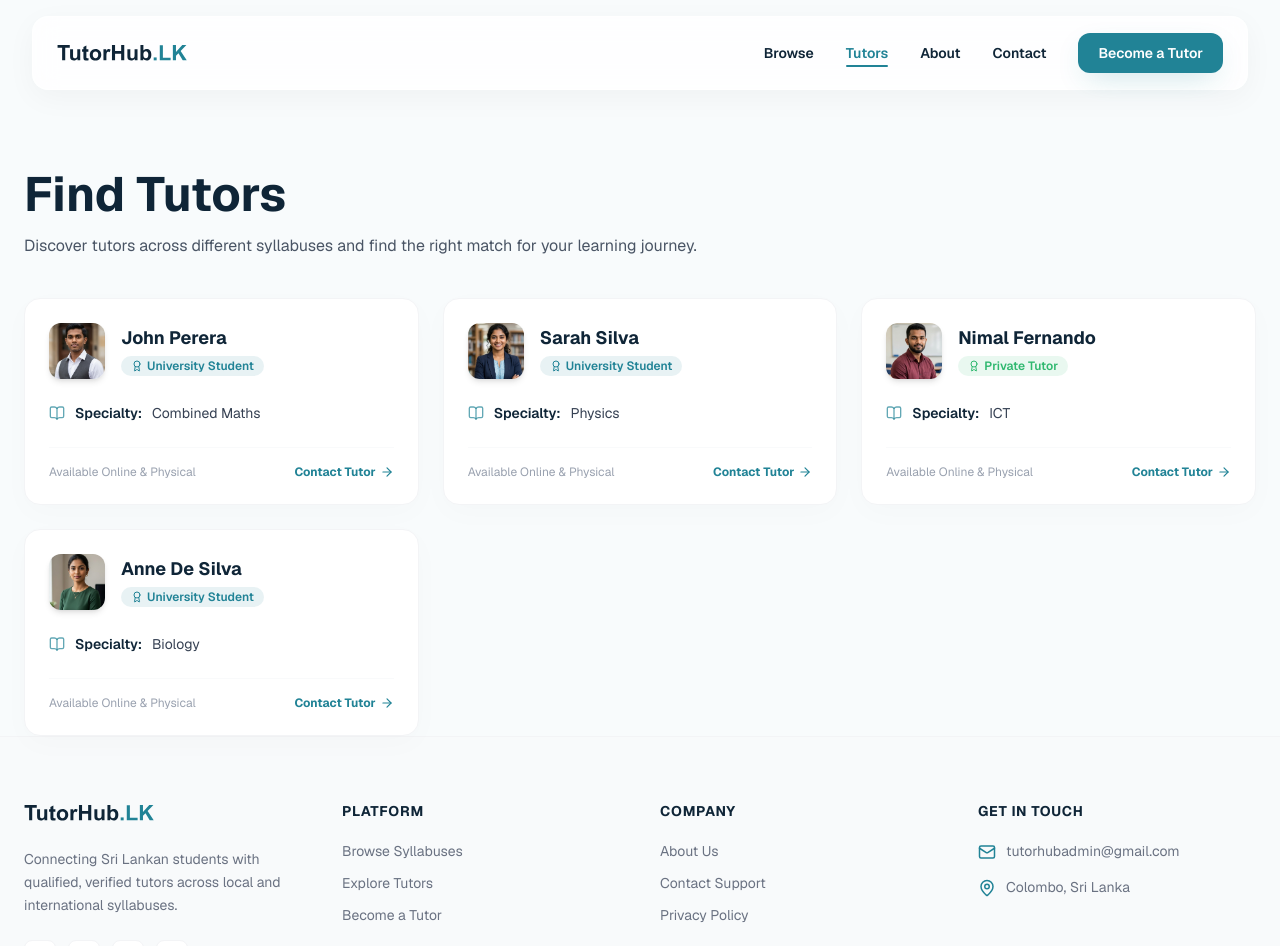
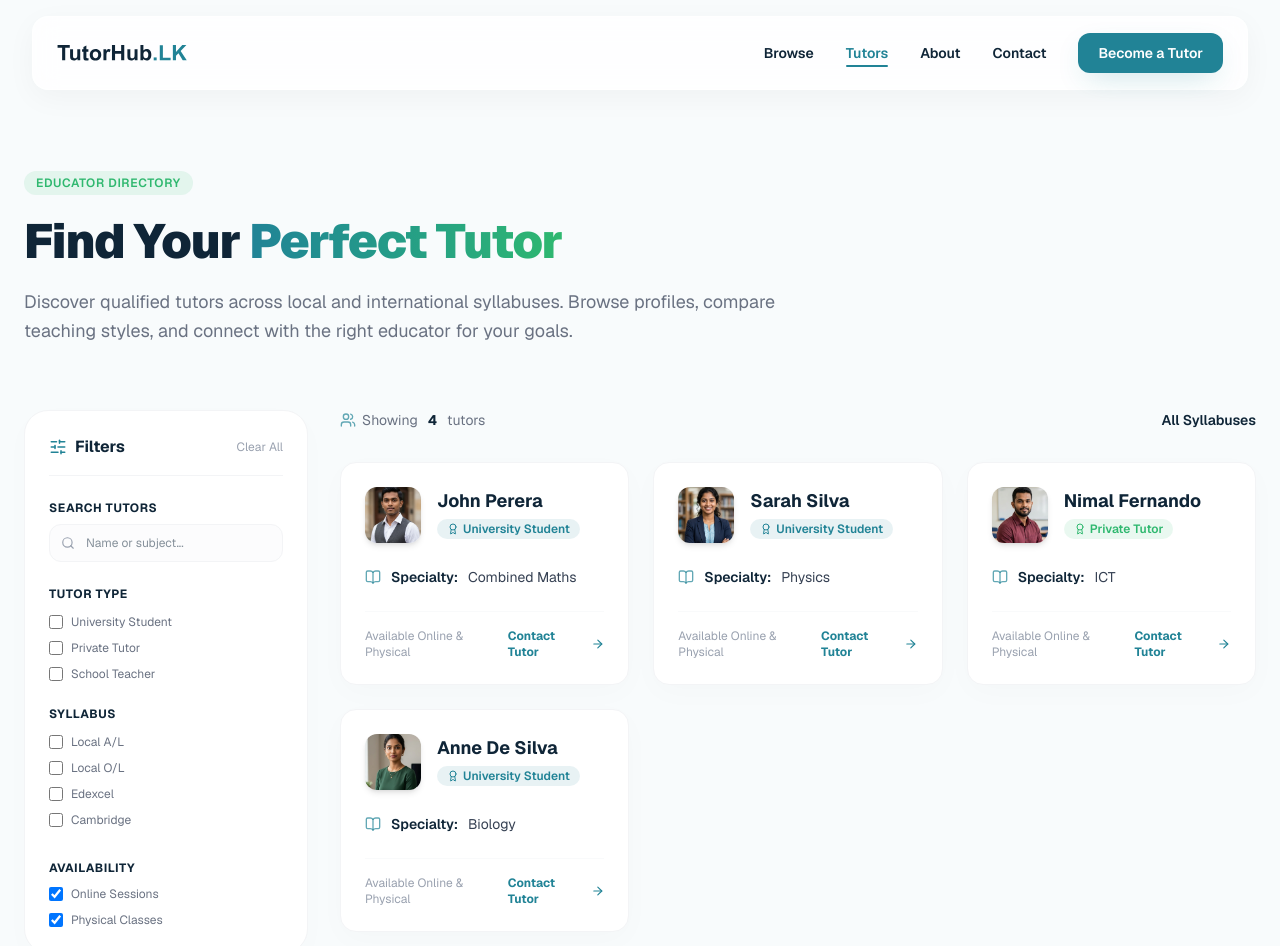
Before and after one commit to DinukaD-24/tutor-platform, a Next.js app: page /tutors in a window 1280 px wide. Shown: the top 946 px of the page. Built offline with nearby package versions, Linux system fonts and the light colour scheme.

Commit message:
Refine tutors page layout, fix become-a-tutor hero button link, and fix slogans JSX formatting in TutorCarousel

```diff
--- a/src/app/tutors/page.js
+++ b/src/app/tutors/page.js
@@ -1,27 +1,115 @@
 import { tutors } from "@/data/tutors";
 import TutorCard from "@/components/cards/TutorCard";
+import { Search, SlidersHorizontal, Users } from "lucide-react";
+
+export const metadata = {
+    title: "Browse Tutors — TutorHub.LK",
+    description: "Discover qualified tutors across all syllabuses and find the right teaching style for your learning journey.",
+};
 
 export default function TutorPage() {
     return (
-        <section className="pt-24">
-
+        <main className="min-h-screen bg-background text-dark py-24">
             <div className="max-w-7xl mx-auto px-6">
 
-                <h1 className="text-5xl font-bold mb-4">
-                    Find Tutors
+                {/* Page Hero */}
+                <div className="max-w-3xl mb-16 space-y-4">
+                    <span className="inline-flex items-center gap-1.5 px-3 py-1 rounded-full text-xs font-semibold uppercase tracking-wider text-secondary bg-secondary/10">
+                        Educator Directory
+                    </span>
+                    <h1 className="text-4xl md:text-5xl font-black text-dark tracking-tight leading-tight">
+                        Find Your{" "}
+                        <span className="bg-gradient-to-r from-primary to-secondary bg-clip-text text-transparent">
+                            Perfect Tutor
+                        </span>
                     </h1>
+                    <p className="text-gray-500 text-lg leading-relaxed">
+                        Discover qualified tutors across local and international syllabuses. Browse profiles, compare teaching styles, and connect with the right educator for your goals.
+                    </p>
+                </div>
 
-                <p className="text-gray-600 mb-10">
-                    Discover tutors across different syllabuses and find the right match for your learning journey.
-                </p>
+                <div className="grid grid-cols-1 lg:grid-cols-12 gap-8 items-start">
 
-                <div className="
-                    grid
-                    grid-cols-1
-                    md:grid-cols-2
-                    lg:grid-cols-3
-                    gap-6
-                ">
+                    {/* Filter Sidebar */}
+                    <div className="lg:col-span-3 space-y-6">
+                        <div className="bg-white rounded-3xl border border-gray-100 p-6 shadow-[0_8px_30px_rgb(0,0,0,0.015)] space-y-6">
+
+                            <div className="flex justify-between items-center pb-4 border-b border-gray-100">
+                                <h3 className="font-bold text-dark flex items-center gap-2">
+                                    <SlidersHorizontal size={18} className="text-primary" />
+                                    Filters
+                                </h3>
+                                <button className="text-xs text-gray-400 hover:text-primary transition-colors">
+                                    Clear All
+                                </button>
+                            </div>
+
+                            {/* Search */}
+                            <div className="space-y-2">
+                                <h4 className="text-xs font-bold text-dark uppercase tracking-wider">Search Tutors</h4>
+                                <div className="relative">
+                                    <input
+                                        type="text"
+                                        placeholder="Name or subject..."
+                                        className="w-full pl-9 pr-4 py-2.5 text-xs border border-gray-100 bg-gray-50/50 rounded-xl focus:bg-white focus:border-primary focus:ring-4 focus:ring-primary/10 outline-none transition-all"
+                                    />
+                                    <Search size={14} className="absolute left-3 top-3 text-gray-400" />
+                                </div>
+                            </div>
+
+                            {/* Tutor Type */}
+                            <div className="space-y-3">
+                                <h4 className="text-xs font-bold text-dark uppercase tracking-wider">Tutor Type</h4>
+                                <div className="space-y-2.5">
+                                    {["University Student", "Private Tutor", "School Teacher"].map((type) => (
+                                        <label key={type} className="flex items-center gap-2 text-xs text-gray-500 cursor-pointer hover:text-dark">
+                                            <input type="checkbox" className="w-3.5 h-3.5 rounded text-primary focus:ring-primary border-gray-200" />
+                                            <span>{type}</span>
+                                        </label>
+                                    ))}
+                                </div>
+                            </div>
+
+                            {/* Syllabus */}
+                            <div className="space-y-3">
+                                <h4 className="text-xs font-bold text-dark uppercase tracking-wider">Syllabus</h4>
+                                <div className="space-y-2.5">
+                                    {["Local A/L", "Local O/L", "Edexcel", "Cambridge"].map((s) => (
+                                        <label key={s} className="flex items-center gap-2 text-xs text-gray-500 cursor-pointer hover:text-dark">
+                                            <input type="checkbox" className="w-3.5 h-3.5 rounded text-primary focus:ring-primary border-gray-200" />
+                                            <span>{s}</span>
+                                        </label>
+                                    ))}
+                                </div>
+                            </div>
+
+                            {/* Availability */}
+                            <div className="space-y-2.5 pt-2">
+                                <h4 className="text-xs font-bold text-dark uppercase tracking-wider">Availability</h4>
+                                <label className="flex items-center gap-2 text-xs text-gray-500 cursor-pointer hover:text-dark">
+                                    <input type="checkbox" defaultChecked className="w-3.5 h-3.5 rounded text-primary focus:ring-primary border-gray-200" />
+                                    <span>Online Sessions</span>
+                                </label>
+                                <label className="flex items-center gap-2 text-xs text-gray-500 cursor-pointer hover:text-dark">
+                                    <input type="checkbox" defaultChecked className="w-3.5 h-3.5 rounded text-primary focus:ring-primary border-gray-200" />
+                                    <span>Physical Classes</span>
+                                </label>
+                            </div>
+
+                        </div>
+                    </div>
+
+                    {/* Tutors Grid */}
+                    <div className="lg:col-span-9 space-y-6">
+                        <div className="flex justify-between items-center text-sm text-gray-500 pb-2">
+                            <span className="flex items-center gap-1.5">
+                                <Users size={16} className="text-primary/70" />
+                                Showing <strong className="text-dark mx-1">{tutors.length}</strong> tutors
+                            </span>
+                            <span className="font-semibold text-dark">All Syllabuses</span>
+                        </div>
+
+                        <div className="grid grid-cols-1 md:grid-cols-2 xl:grid-cols-3 gap-6">
                             {tutors.map((tutor) => (
                                 <TutorCard
                                     key={tutor.id}
@@ -30,6 +118,10 @@ export default function TutorPage() {
                             ))}
                         </div>
                     </div>
-        </section>
-    )
+
+                </div>
+
+            </div>
+        </main>
+    );
 }
--- a/src/components/hero/HeroContent.jsx
+++ b/src/components/hero/HeroContent.jsx
@@ -49,7 +49,7 @@ export default function HeroContent() {
                 </Link>
 
                 <Link
-                    href="/contact"
+                    href="/become-a-tutor"
                     className="
                         px-7
                         py-3.5
--- a/src/components/hero/TutorCarousel.jsx
+++ b/src/components/hero/TutorCarousel.jsx
@@ -110,7 +110,7 @@ export default function TutorCarousel () {
                                         </h3>
 
                                         <p className="text-gray-500 text-xs leading-relaxed max-w-[280px] mx-auto mt-1 mb-2 italic">
-                                            "{slogans[idx] || slogans[0]}"
+                                            &ldquo;{slogans[idx] || slogans[0]}&rdquo;
                                         </p>
                                     </div>
 
```
Lines whose indentation alone changed are shown as unchanged.
